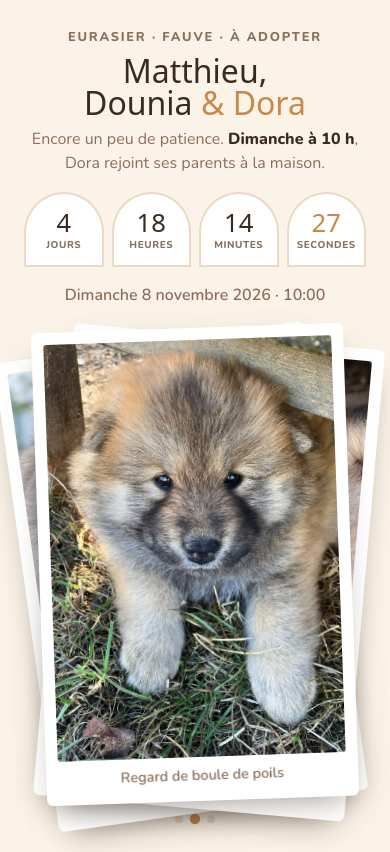
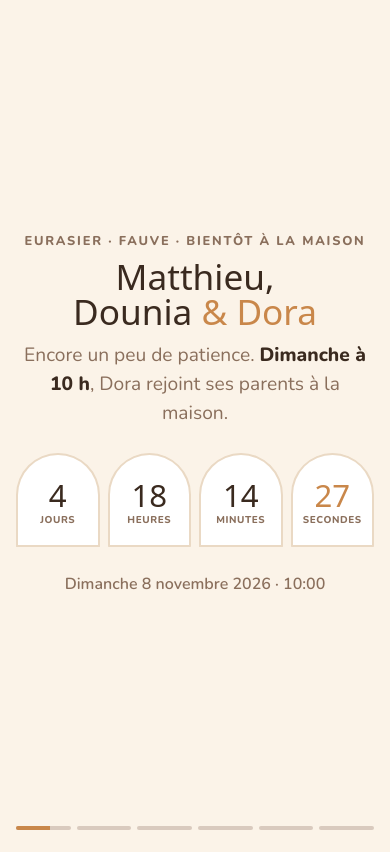
Before and after one commit to strategie360/MatDora, a plain HTML site: page index.html in a window 390 px wide. Drawn offline with nearby package versions, Linux system fonts and the light colour scheme; a web font is replaced by a local one.

Commit message:
Transforme la page en diaporama rotatif et ajoute des tests
- 6 diapos qui tournent toutes seules (compte à rebours, 3 photos,
  l'Eurasier, check-list) avec barre de progression, toucher, glisser,
  flèches et pause
- doctype et viewport mobile pour l'affichage sur GitHub
- tests/run.html : 208 vérifications sur 9 tailles d'écran

Co-Authored-By: Claude Opus 5.5 <noreply@anthropic.com>

```diff
--- a/index.html
+++ b/index.html
@@ -1,68 +1,122 @@
+<!doctype html>
+<meta charset="utf-8">
+<meta name="viewport" content="width=device-width, initial-scale=1, viewport-fit=cover">
 <title>Dora arrive</title>
 <meta name="claude:viewport-fit-sides" content="cover">
 <link rel="preconnect" href="https://fonts.googleapis.com">
 <link rel="preconnect" href="https://fonts.gstatic.com" crossorigin>
 <link rel="stylesheet" href="https://fonts.googleapis.com/css2?family=Bagel+Fat+One&family=Nunito:wght@400;600;800&display=swap">
 <style>
-  /* Layout: une colonne centrée — titre, compte à rebours en "pattes", puis trois photos posées comme des tirages */
+  /* Layout: diaporama plein écran qui tourne tout seul — compte à rebours, photos, la race, la check-list */
   :root {
     --bg: #fbf3e8;          /* crème de sous-poil */
     --surface: #ffffff;
     --fg: #3a2a1f;          /* brun museau */
     --muted: #8a6f5c;
     --fur: #c9874a;         /* fauve de Dora */
-    --smoke: #6d6560;       /* masque gris fumé */
     --tongue: #e58aa0;      /* langue rose */
     --line: #ead9c4;
+    --bar-bg: rgba(251, 243, 232, .82);
+    --photo-bg: #2b231d;
+    --on-photo: #fff8ef;
     --display: "Bagel Fat One", "Arial Rounded MT Bold", system-ui, sans-serif;
     --body: "Nunito", system-ui, -apple-system, "Segoe UI", sans-serif;
+    --gutter-l: max(16px, env(safe-area-inset-left, 0px));
+    --gutter-r: max(16px, env(safe-area-inset-right, 0px));
   }
   @media (prefers-color-scheme: dark) {
     :root:not([data-theme="light"]) {
       --bg: #1f1915; --surface: #2b231d; --fg: #f5e9da; --muted: #bba48f;
-      --fur: #e0a368; --smoke: #a39a93; --tongue: #f09fb3; --line: #3e3229;
+      --fur: #e0a368; --tongue: #f09fb3; --line: #3e3229;
+      --bar-bg: rgba(31, 25, 21, .82); --photo-bg: #120e0b;
       color-scheme: dark;
     }
   }
   :root[data-theme="dark"] {
     --bg: #1f1915; --surface: #2b231d; --fg: #f5e9da; --muted: #bba48f;
-    --fur: #e0a368; --smoke: #a39a93; --tongue: #f09fb3; --line: #3e3229;
+    --fur: #e0a368; --tongue: #f09fb3; --line: #3e3229;
+    --bar-bg: rgba(31, 25, 21, .82); --photo-bg: #120e0b;
     color-scheme: dark;
   }
 
   html, body { height: 100%; }
   body {
-    box-sizing: border-box;
+    margin: 0;
     background: var(--bg);
     color: var(--fg);
     font-family: var(--body);
     font-size: 16px;
     line-height: 1.5;
-    padding-left: max(16px, env(safe-area-inset-left, 0px));
-    padding-right: max(16px, env(safe-area-inset-right, 0px));
-    padding-block: 20px;
-    overflow-x: hidden;
+    overflow: hidden;
   }
-  /* Un seul écran : infos à gauche, pile de photos à droite ; empilés sur téléphone */
-  main {
+
+  /* Barre du haut : rappel du compte à rebours, cachée sur la diapo principale */
+  .bar {
+    position: fixed;
+    top: 0; left: 0; right: 0;
+    z-index: 5;
+    display: flex;
+    justify-content: space-between;
+    align-items: center;
+    gap: 12px;
+    padding-top: calc(10px + env(safe-area-inset-top, 0px));
+    padding-bottom: 10px;
+    padding-left: var(--gutter-l);
+    padding-right: var(--gutter-r);
+    background: var(--bar-bg);
+    transition: opacity .5s ease;
+  }
+  body[data-slide="0"] .bar { opacity: 0; pointer-events: none; }
+  .brand { font-family: var(--display); color: var(--fur); font-size: 1.1rem; line-height: 1.1; }
+  .mini {
+    font-weight: 800;
+    font-variant-numeric: tabular-nums;
+    font-size: .9rem;
+    white-space: nowrap;
+  }
+
+  /* Diapos */
+  .deck {
+    position: relative;
     height: 100%;
-    max-width: 1120px;
-    margin: 0 auto;
-    display: grid;
-    grid-template-columns: minmax(0, 1.1fr) minmax(0, 1fr);
-    grid-template-rows: minmax(0, 1fr);
+    overflow: hidden;
+    cursor: pointer;
+    touch-action: pan-y;
+    -webkit-tap-highlight-color: transparent;
+    user-select: none;
+  }
+  .slide {
+    position: absolute;
+    inset: 0;
+    opacity: 0;
+    visibility: hidden;
+    transition: opacity .8s ease, visibility 0s linear .8s;
+    display: flex;
     align-items: center;
-    gap: 32px;
-    text-align: center;
+    justify-content: center;
   }
-  .info {
+  .slide.active {
+    opacity: 1;
+    visibility: visible;
+    transition: opacity .8s ease, visibility 0s;
+  }
+  .inner {
+    box-sizing: border-box;
+    width: 100%;
+    max-width: 980px;
+    max-height: 100%;
+    overflow: hidden;
+    padding-top: 64px;
+    padding-bottom: 40px;
+    padding-left: var(--gutter-l);
+    padding-right: var(--gutter-r);
     display: flex;
     flex-direction: column;
     align-items: center;
-    gap: clamp(14px, 3.5vh, 32px);
-    min-width: 0;
+    gap: clamp(12px, 3vh, 28px);
+    text-align: center;
   }
-  #countdown { width: 100%; display: flex; justify-content: center; }
+  .s-count .inner { padding-top: 24px; }
 
   .eyebrow {
     font-weight: 800;
@@ -71,37 +125,37 @@
     font-size: .8rem;
     color: var(--muted);
   }
-  h1 {
+  h1, h2 {
     font-family: var(--display);
     font-weight: 400;
-    font-size: clamp(2rem, min(7vw, 9vh), 4.8rem);
     line-height: 1;
-    margin: 8px 0 0;
+    margin: 0;
     text-wrap: balance;
     color: var(--fur);
   }
+  h1 { font-size: clamp(2.2rem, min(8vw, 11vh), 5.4rem); margin-top: 8px; }
+  h2 { font-size: clamp(1.8rem, min(6vw, 7vh), 3.4rem); }
   h1 .who { color: var(--fg); }
   .lede {
-    margin: 14px auto 0;
-    max-width: 34ch;
-    font-size: 1.1rem;
+    margin: 12px auto 0;
+    max-width: 36ch;
+    font-size: clamp(1rem, 2.4vh, 1.2rem);
     color: var(--muted);
   }
   .lede strong { color: var(--fg); }
 
-  /* Compte à rebours */
   .clock {
     display: grid;
     grid-template-columns: repeat(4, minmax(0, 1fr));
     gap: 12px;
     width: 100%;
-    max-width: 640px;
+    max-width: 680px;
   }
   .unit {
     background: var(--surface);
     border: 2px solid var(--line);
     border-radius: 999px 999px 28px 28px;  /* forme de coussinet */
-    padding: clamp(12px, 2.6vh, 22px) 6px clamp(10px, 2vh, 16px);
+    padding: clamp(12px, 3vh, 26px) 6px clamp(10px, 2vh, 18px);
     display: flex;
     flex-direction: column;
     align-items: center;
@@ -109,10 +163,9 @@
   }
   .num {
     font-family: var(--display);
-    font-size: clamp(1.6rem, min(6vw, 7vh), 3.4rem);
+    font-size: clamp(1.8rem, min(8vw, 9vh), 4.2rem);
     line-height: 1;
     font-variant-numeric: tabular-nums;
-    color: var(--fg);
   }
   .lbl {
     font-size: .75rem;
@@ -122,188 +175,246 @@
     color: var(--muted);
   }
   .unit.sec .num { color: var(--fur); }
-
-  .when {
-    font-weight: 600;
-    color: var(--muted);
-    margin: 0;
-  }
-
+  .when { font-weight: 600; color: var(--muted); margin: 0; }
   .done {
     font-family: var(--display);
-    font-size: clamp(2rem, 7vw, 3.4rem);
+    font-size: clamp(2rem, 7vw, 3.6rem);
     color: var(--tongue);
     line-height: 1.1;
+    margin: 0;
     text-wrap: balance;
   }
 
-  /* Photos */
-  /* Pile de tirages : la photo du dessus s'envole et repasse derrière */
-  .photos {
-    display: flex;
-    flex-direction: column;
-    align-items: center;
-    justify-content: center;
-    gap: 14px;
+  /* Diapos photo : photo entière au centre, la même en flou derrière */
+  .s-photo { background: var(--photo-bg); }
+  .s-photo .bg {
+    position: absolute;
+    inset: -40px;
+    width: calc(100% + 80px);
+    height: calc(100% + 80px);
+    object-fit: cover;
+    filter: blur(28px) brightness(.6);
+  }
+  .s-photo .frame {
+    position: relative;
     height: 100%;
-    min-height: 0;
-    min-width: 0;
+    width: 100%;
+    overflow: hidden;
   }
-  .stack {
-    position: relative;
-    height: min(calc(100% - 40px), 560px);
-    width: auto;
-    max-width: calc(100% - 30px);
-    aspect-ratio: 34 / 39;
-    cursor: pointer;
-    touch-action: pan-y;
-    -webkit-tap-highlight-color: transparent;
-  }
-  .stack:focus-visible { outline: 3px solid var(--fur); outline-offset: 10px; border-radius: 8px; }
-  figure {
-    margin: 0;
+  .s-photo .pic {
     position: absolute;
     inset: 0;
-    background: var(--surface);
-    padding: 12px 12px 14px;
-    border-radius: 6px;
-    box-shadow: 0 14px 30px -14px rgba(58, 42, 31, .55);
-    display: flex;
-    flex-direction: column;
-    transition: transform .55s cubic-bezier(.2, .8, .2, 1), opacity .45s ease;
-    /* Couche GPU dédiée : évite scintillement et bords crénelés (Silk, vieux Chromium) */
-    will-change: transform, opacity;
-    backface-visibility: hidden;
-    -webkit-backface-visibility: hidden;
-    outline: 1px solid transparent;
-  }
-  figure[data-pos="0"] { z-index: 3; transform: rotate(-2deg); }
-  figure[data-pos="1"] { z-index: 2; transform: translate(14px, 8px) rotate(5deg); }
-  figure[data-pos="2"] { z-index: 1; transform: translate(-14px, 12px) rotate(-8deg); }
-  figure.fly { z-index: 4; transform: translate(var(--fly-x, 130%), -30px) rotate(var(--fly-r, 20deg)); opacity: 0; }
-  .frame {
-    flex: 1;
-    min-height: 0;
-    overflow: hidden;
-    border-radius: 3px;
-    transform: translateZ(0);  /* garde le zoom bien rogné pendant l'animation */
-  }
-  figure img {
-    display: block;
     width: 100%;
     height: 100%;
-    object-fit: cover;
-  }
-  /* Zoom lent sur toutes les photos en continu, pour qu'aucune ne "saute" en changeant de place */
-  figure img {
-    animation: kenburns 7s ease-in-out infinite alternate;
+    object-fit: contain;
+    /* Zoom lent en continu sur toutes les photos : rien ne "saute" au changement de diapo */
+    animation: kenburns 9s ease-in-out infinite alternate;
     will-change: transform;
     backface-visibility: hidden;
     -webkit-backface-visibility: hidden;
   }
-  figure:nth-child(2) img { animation-delay: -2.3s; }
-  figure:nth-child(3) img { animation-delay: -4.6s; }
-  /* Mode simple (Silk) : fondu enchaîné à plat, sans rotation ni zoom */
-  .simple figure {
-    transform: none !important;
-    transition: opacity .7s ease;
-    will-change: opacity;
+  .s-photo:nth-of-type(3) .pic { animation-delay: -3s; }
+  .s-photo:nth-of-type(4) .pic { animation-delay: -6s; }
+  @keyframes kenburns {
+    from { transform: scale(1); }
+    to   { transform: scale(1.08); }
   }
-  .simple figure[data-pos="1"],
-  .simple figure[data-pos="2"],
-  .simple figure.fly { opacity: 0; }
-  .simple figure img { animation: none; will-change: auto; }
-  @supports not (aspect-ratio: 1) {
-    .stack { width: min(320px, calc(100% - 30px)); }
+  .cap {
+    position: absolute;
+    left: 0; right: 0; bottom: 0;
+    margin: 0;
+    padding-top: 60px;
+    padding-bottom: 36px;
+    padding-left: var(--gutter-l);
+    padding-right: var(--gutter-r);
+    background: linear-gradient(transparent, rgba(0, 0, 0, .55));
+    color: var(--on-photo);
+    font-family: var(--display);
+    font-size: clamp(1.4rem, min(5vw, 5vh), 2.4rem);
+    line-height: 1.1;
+    text-align: left;
   }
-  @keyframes kenburns {
-    from { transform: scale(1) translate(0, 0); }
-    to   { transform: scale(1.12) translate(-2%, -3%); }
+
+  /* Diapo "Eurasier" */
+  .facts {
+    display: grid;
+    grid-template-columns: repeat(2, minmax(0, 1fr));
+    gap: clamp(8px, 2vh, 16px);
+    width: 100%;
+    max-width: 760px;
+    margin: 0;
+    text-align: left;
   }
-  .dots { display: flex; gap: 8px; }
-  .dots span {
-    width: 8px; height: 8px; border-radius: 50%;
-    background: var(--line);
-    transition: background .3s, transform .3s;
+  .fact {
+    background: var(--surface);
+    border: 2px solid var(--line);
+    border-radius: 16px;
+    padding: clamp(8px, 1.8vh, 14px) 16px;
+    min-width: 0;
   }
-  .dots span.on { background: var(--fur); transform: scale(1.3); }
-  figcaption {
-    margin-top: 8px;
-    font-weight: 600;
-    font-size: .9rem;
+  .fact dt {
+    font-size: .72rem;
+    font-weight: 800;
+    text-transform: uppercase;
+    letter-spacing: .1em;
     color: var(--muted);
   }
+  .fact dd { margin: 2px 0 0; font-weight: 600; font-size: clamp(.9rem, 2.2vh, 1.05rem); line-height: 1.35; }
 
-  footer { font-size: .85rem; color: var(--muted); }
+  /* Diapo check-list */
+  .checklist {
+    list-style: none;
+    margin: 0;
+    padding: 0;
+    display: grid;
+    grid-template-columns: repeat(2, minmax(0, 1fr));
+    gap: clamp(8px, 1.8vh, 14px) 24px;
+    width: 100%;
+    max-width: 720px;
+    text-align: left;
+  }
+  .checklist li {
+    display: flex;
+    gap: 12px;
+    align-items: center;
+    font-weight: 600;
+    font-size: clamp(.95rem, 2.4vh, 1.15rem);
+    min-width: 0;
+  }
+  .checklist li::before {
+    content: "";
+    flex: none;
+    width: 20px; height: 20px;
+    border-radius: 50% 50% 45% 45%;
+    border: 3px solid var(--fur);
+  }
+
+  /* Barre de progression façon "stories" */
+  .progress {
+    position: fixed;
+    left: 0; right: 0; bottom: 0;
+    z-index: 5;
+    display: flex;
+    gap: 6px;
+    padding-top: 10px;
+    padding-bottom: calc(14px + env(safe-area-inset-bottom, 0px));
+    padding-left: var(--gutter-l);
+    padding-right: var(--gutter-r);
+    pointer-events: none;
+  }
+  .seg {
+    flex: 1;
+    height: 4px;
+    border-radius: 2px;
+    background: rgba(138, 111, 92, .3);
+    overflow: hidden;
+  }
+  .seg i { display: block; height: 100%; width: 0; background: var(--fur); }
+  .seg.done i { width: 100%; }
+  .seg.active i { animation: fill var(--dur, 8s) linear forwards; }
+  .paused .seg.active i { animation-play-state: paused; }
+  @keyframes fill { from { width: 0; } to { width: 100%; } }
 
   @keyframes wag { 0%,100% { transform: rotate(-6deg); } 50% { transform: rotate(6deg); } }
   .paw { display: inline-block; animation: wag 1.6s ease-in-out infinite; transform-origin: 50% 80%; }
 
-  @media (max-width: 760px), (max-aspect-ratio: 1/1) {
-    main {
-      grid-template-columns: minmax(0, 1fr);
-      grid-template-rows: auto minmax(0, 1fr);
-      gap: 12px;
+  @media (max-width: 640px) {
+    .facts, .checklist { grid-template-columns: minmax(0, 1fr); }
+    .clock { gap: 8px; }
+    .unit { padding-left: 2px; padding-right: 2px; border-radius: 999px 999px 20px 20px; }
+    .lbl { font-size: .62rem; letter-spacing: .06em; }
+    .brand { font-size: .95rem; }
+    .mini { font-size: .8rem; }
   }
-    .info { gap: clamp(8px, 2vh, 18px); }
-    .lede { font-size: 1rem; margin-top: 8px; }
-    footer { display: none; }
+  @media (max-height: 700px) and (max-width: 640px) {
+    .fact:nth-child(n+5) { display: none; }
   }
-  @media (max-height: 640px) and (max-aspect-ratio: 1/1) {
-    .lede, .eyebrow { display: none; }
+  @media (max-height: 560px) {
+    .eyebrow, .lede { display: none; }
   }
-  @media (max-width: 480px) {
-    .clock { gap: 8px; }
-    .unit { padding: 16px 2px 12px; border-radius: 999px 999px 20px 20px; }
-    .lbl { font-size: .62rem; letter-spacing: .06em; }
-  }
+
+  /* Mode simple (Silk) : fondu à plat, sans zoom ni flou ; #simple pour tester */
+  .simple .s-photo .pic { animation: none; will-change: auto; }
+  .simple .s-photo .bg { display: none; }
+
   @media (prefers-reduced-motion: reduce) {
-    .paw, figure img { animation: none !important; }
-    figure { transition: none; }
+    .paw, .s-photo .pic { animation: none; }
+    .slide, .slide.active { transition: none; }
   }
 </style>
 
-<main>
-  <div class="info">
+<header class="bar" aria-hidden="true">
+  <span class="brand">Matthieu, Dounia &amp; Dora</span>
+  <span class="mini" id="mini">–</span>
+</header>
+
+<main class="deck" id="deck" aria-roledescription="diaporama" aria-label="Dora arrive dimanche">
+  <section class="slide s-count active" aria-label="Compte à rebours">
+    <div class="inner">
       <header>
-    <div class="eyebrow">Eurasier · fauve · à adopter</div>
+        <div class="eyebrow">Eurasier · fauve · bientôt à la maison</div>
         <h1><span class="who">Matthieu, Dounia</span> &amp; Dora</h1>
         <p class="lede">Encore un peu de patience. <strong>Dimanche à 10 h</strong>, Dora rejoint ses parents à la maison.</p>
       </header>
-
-  <section id="countdown" aria-live="polite">
-    <div class="clock" id="clock">
+      <div class="clock" id="clock" aria-live="polite">
         <div class="unit"><span class="num" id="d">–</span><span class="lbl">jours</span></div>
         <div class="unit"><span class="num" id="h">–</span><span class="lbl">heures</span></div>
         <div class="unit"><span class="num" id="m">–</span><span class="lbl">minutes</span></div>
         <div class="unit sec"><span class="num" id="s">–</span><span class="lbl">secondes</span></div>
       </div>
       <p class="done" id="done" hidden>Dora est arrivée ! <span class="paw">🐾</span></p>
+      <p class="when" id="when">Dimanche 8 novembre 2026 · 10:00</p>
+    </div>
   </section>
 
-  <p class="when" id="when">Dimanche 8 novembre 2026 · 10:00</p>
+  <section class="slide s-photo" aria-label="Photo : le sourire officiel">
+    <img class="bg" src="img/2.jpg" alt="" aria-hidden="true">
+    <div class="frame"><img class="pic" src="img/2.jpg" alt="Dora, la langue tirée, dans les bras de l'éleveuse"></div>
+    <p class="cap">Le sourire officiel</p>
+  </section>
 
-  <footer>Fait pour Matthieu et Dounia, avec beaucoup de poils.</footer>
+  <section class="slide s-photo" aria-label="Photo : regard de boule de poils">
+    <img class="bg" src="img/1.jpg" alt="" aria-hidden="true">
+    <div class="frame"><img class="pic" src="img/1.jpg" alt="Dora assise dans l'herbe sous une barrière en bois"></div>
+    <p class="cap">Regard de boule de poils</p>
+  </section>
+
+  <section class="slide s-photo" aria-label="Photo : déjà la pose de star">
+    <img class="bg" src="img/3.jpg" alt="" aria-hidden="true">
+    <div class="frame"><img class="pic" src="img/3.jpg" alt="Dora allongée sur un lit pour chien, la queue en panache"></div>
+    <p class="cap">Déjà la pose de star</p>
+  </section>
+
+  <section class="slide s-breed" aria-label="L'Eurasier">
+    <div class="inner">
+      <h2>Une Eurasier, c'est quoi&nbsp;?</h2>
+      <dl class="facts">
+        <div class="fact"><dt>Origine</dt><dd>Allemagne, années 1960</dd></div>
+        <div class="fact"><dt>Le nom</dt><dd>Euro + Asie : un mélange des deux</dd></div>
+        <div class="fact"><dt>Ancêtres</dt><dd>Wolfspitz, Chow-chow et Samoyède</dd></div>
+        <div class="fact"><dt>Caractère</dt><dd>Calme, doux, très attachée à sa famille</dd></div>
+        <div class="fact"><dt>Taille adulte</dt><dd>Environ 48 à 56 cm pour une femelle</dd></div>
+        <div class="fact"><dt>Espérance de vie</dt><dd>12 à 14 ans de câlins</dd></div>
+      </dl>
     </div>
+  </section>
 
-  <section class="photos" aria-label="Photos de Dora">
-    <div class="stack" id="stack" tabindex="0" role="button" aria-label="Photo suivante">
-      <figure data-pos="0">
-        <div class="frame"><img src="img/2.jpg" alt="Dora, la langue tirée, dans les bras de l'éleveuse"></div>
-        <figcaption>Le sourire officiel</figcaption>
-      </figure>
-      <figure data-pos="1">
-        <div class="frame"><img src="img/1.jpg" alt="Dora assise dans l'herbe sous une barrière en bois"></div>
-        <figcaption>Regard de boule de poils</figcaption>
-      </figure>
-      <figure data-pos="2">
-        <div class="frame"><img src="img/3.jpg" alt="Dora allongée sur un lit pour chien, la queue en panache"></div>
-        <figcaption>Déjà la pose de star</figcaption>
-      </figure>
+  <section class="slide s-ready" aria-label="Avant dimanche">
+    <div class="inner">
+      <h2>Avant dimanche</h2>
+      <ul class="checklist">
+        <li>Un panier bien moelleux</li>
+        <li>Gamelles eau et croquettes</li>
+        <li>Les croquettes de l'éleveur</li>
+        <li>Collier, harnais et laisse</li>
+        <li>Des jouets à mâchouiller</li>
+        <li>Un rendez-vous chez le véto</li>
+      </ul>
     </div>
-    <div class="dots" id="dots" aria-hidden="true"><span class="on"></span><span></span><span></span></div>
   </section>
 </main>
+
+<nav class="progress" id="progress" aria-hidden="true"></nav>
 
 <script>
   // Dimanche 8 novembre 2026, 10:00 heure de Paris (CET, UTC+1)
@@ -311,74 +422,95 @@
   const $ = id => document.getElementById(id);
   const pad = n => String(n).padStart(2, "0");
 
-  function tick() {
-    const left = TARGET - Date.now();
+  if (/Silk/.test(navigator.userAgent) || location.hash === "#simple") {
+    document.documentElement.classList.add("simple");
+  }
+
+  // Compte à rebours
+  function render(now = Date.now()) {
+    const left = TARGET - now;
     if (left <= 0) {
       $("clock").hidden = true;
       $("done").hidden = false;
       $("when").textContent = "Bienvenue à la maison, Dora.";
+      $("mini").textContent = "Dora est arrivée !";
       document.title = "Dora est arrivée !";
       return false;
     }
     const s = Math.floor(left / 1000);
-    $("d").textContent = Math.floor(s / 86400);
-    $("h").textContent = pad(Math.floor(s / 3600) % 24);
-    $("m").textContent = pad(Math.floor(s / 60) % 60);
+    const d = Math.floor(s / 86400), h = Math.floor(s / 3600) % 24, m = Math.floor(s / 60) % 60;
+    $("d").textContent = d;
+    $("h").textContent = pad(h);
+    $("m").textContent = pad(m);
     $("s").textContent = pad(s % 60);
+    $("mini").textContent = `${d} j ${pad(h)} h ${pad(m)} min ${pad(s % 60)} s`;
     return true;
   }
-
-  if (tick()) {
-    const timer = setInterval(() => { if (!tick()) clearInterval(timer); }, 1000);
+  if (render()) {
+    const clockTimer = setInterval(() => { if (!render()) clearInterval(clockTimer); }, 1000);
   }
 
-  // Pile de photos (Silk gère mal les cartes inclinées : fondu simple à la place ; #simple pour tester)
-  if (/Silk/.test(navigator.userAgent) || location.hash === "#simple") {
-    document.documentElement.classList.add("simple");
-  }
-  const stack = $("stack");
-  const cards = [...stack.querySelectorAll("figure")];
-  const dots = [...$("dots").children];
-  const reduceMotion = matchMedia("(prefers-reduced-motion: reduce)").matches;
-  let current = 0, busy = false, auto;
+  // Diaporama
+  const slides = [...document.querySelectorAll(".slide")];
+  const progress = $("progress");
+  const segs = slides.map(() => {
+    const seg = document.createElement("span");
+    seg.className = "seg";
+    seg.appendChild(document.createElement("i"));
+    progress.appendChild(seg);
+    return seg;
+  });
+  let index = 0, timer = null, paused = false;
 
-  function next(dir = 1) {
-    if (busy) return;
-    busy = true;
-    const top = cards.find(c => c.dataset.pos === "0");
-    top.style.setProperty("--fly-x", dir > 0 ? "130%" : "-130%");
-    top.style.setProperty("--fly-r", dir > 0 ? "20deg" : "-20deg");
-    top.classList.add("fly");
-    cards.forEach(c => { if (c !== top) c.dataset.pos = Number(c.dataset.pos) - 1; });
-    current = (current + 1) % cards.length;
-    dots.forEach((d, i) => d.classList.toggle("on", i === current));
-    setTimeout(() => {
-      // Repasse derrière sans traverser l'écran : la position change d'un coup, seule l'opacité est animée
-      top.style.transition = "opacity .45s ease";
-      top.classList.remove("fly");
-      top.dataset.pos = cards.length - 1;
-      setTimeout(() => { top.style.transition = ""; busy = false; }, 500);
-    }, reduceMotion ? 0 : 450);
+  const deck = {
+    duration: 8000,
+    get index() { return index; },
+    get count() { return slides.length; },
+    show,
+    next: () => show(index + 1),
+    prev: () => show(index - 1),
+    pause(on) { paused = on; document.body.classList.toggle("paused", on); on ? clearTimeout(timer) : show(index); }
+  };
+  window.deck = deck;
+
+  function show(i) {
+    index = (i + slides.length) % slides.length;
+    slides.forEach((s, k) => {
+      s.classList.toggle("active", k === index);
+      s.setAttribute("aria-hidden", k === index ? "false" : "true");
+    });
+    segs.forEach((g, k) => {
+      g.classList.toggle("done", k < index);
+      g.classList.remove("active");
+    });
+    progress.style.setProperty("--dur", deck.duration + "ms");
+    void progress.offsetWidth;  // relance l'animation de la barre
+    segs[index].classList.add("active");
+    document.body.dataset.slide = index;
+    clearTimeout(timer);
+    if (!paused) timer = setTimeout(deck.next, deck.duration);
   }
 
-  function restartAuto() {
-    clearInterval(auto);
-    if (!reduceMotion) auto = setInterval(() => next(1), 4000);
-  }
-
-  stack.addEventListener("keydown", e => {
-    if (e.key === "Enter" || e.key === " " || e.key === "ArrowRight") { e.preventDefault(); next(1); restartAuto(); }
-    if (e.key === "ArrowLeft") { e.preventDefault(); next(-1); restartAuto(); }
-  });
+  // Toucher à gauche = précédente, ailleurs = suivante ; glisser vers la gauche = suivante
+  const deckEl = $("deck");
   let startX = null;
-  stack.addEventListener("pointerdown", e => { startX = e.clientX; });
-  stack.addEventListener("pointerup", e => {
+  deckEl.addEventListener("pointerdown", e => { startX = e.clientX; });
+  deckEl.addEventListener("pointerup", e => {
     if (startX === null) return;
     const dx = e.clientX - startX;
     startX = null;
-    // Petit mouvement = toucher, grand mouvement = glisser dans ce sens
-    next(Math.abs(dx) > 40 && dx < 0 ? -1 : 1);
-    restartAuto();
+    if (Math.abs(dx) > 40) dx < 0 ? deck.next() : deck.prev();
+    else e.clientX < innerWidth / 3 ? deck.prev() : deck.next();
   });
-  restartAuto();
+  document.addEventListener("keydown", e => {
+    if (e.key === "ArrowRight") deck.next();
+    else if (e.key === "ArrowLeft") deck.prev();
+    else if (e.key === " ") { e.preventDefault(); deck.pause(!paused); }
+  });
+  document.addEventListener("visibilitychange", () => {
+    if (document.hidden) clearTimeout(timer);
+    else if (!paused) show(index);
+  });
+
+  show(0);
 </script>
```
Also changed, not shown: tests/run.html (added, +190 -0 lines). Lines whose indentation alone changed are shown as unchanged.
